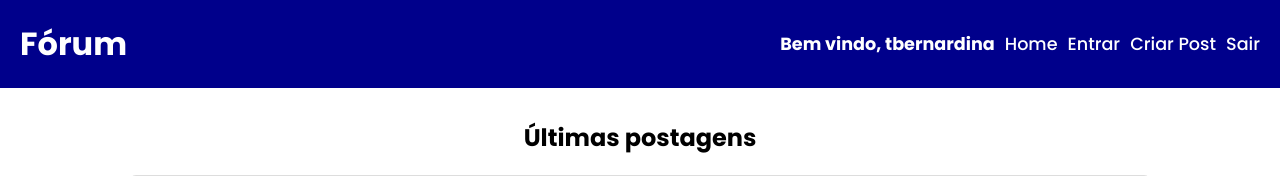
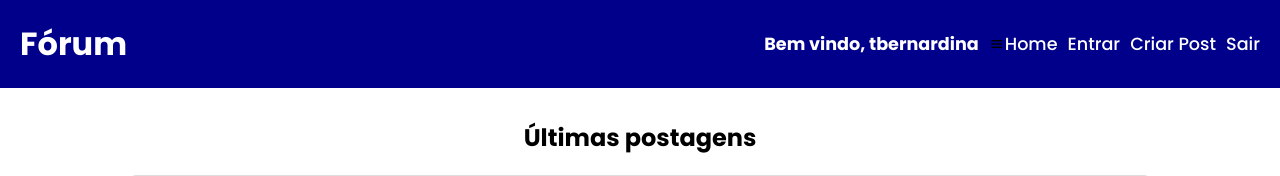
Before and after one commit to tbernardina/Blog, a PHP site: page /Home.php in a window 1280 px wide. Shown: the top 176 px of the page. Run offline with PHP 8.4, Linux system fonts and the light colour scheme; a user stored in the database is signed in; data comes from the database, SQL or seed files in the repository; data that the repository does not hold is empty.

Commit message:
Update Home.php

```diff
--- a/Home.php
+++ b/Home.php
@@ -20,6 +20,7 @@ include("conexao.php");
         <a href="Home.php" class="logo">Fórum</a>
         <nav class="navbar">
             <strong class="nome_navbar">Bem vindo, <?php echo $_SESSION['nome'];?></strong>
+            <i id='menu-toggle' class='bx bx-menu' onclick='showMenus()'></i>
             <a class='link_navbar' href="Home.php">Home</a>
             <a class='link_navbar' href="Login.html">Entrar</a>
             <a class='link_navbar' href="CriarPost.php">Criar Post</a>
```
